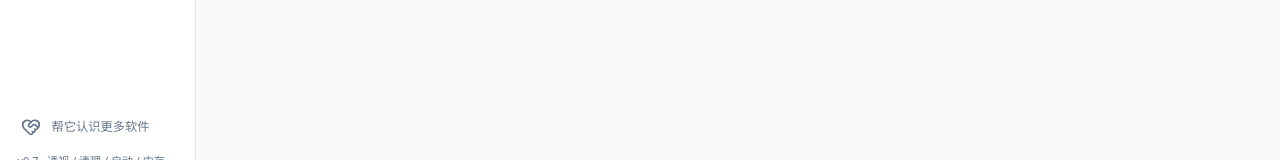
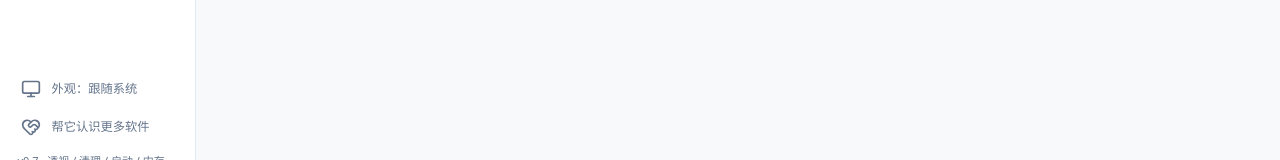
Before and after one commit to YGTQ3/disk-butler, a React (Vite) app: page / in a window 1280 px wide. Shown: the part 580-740 px from the top of the page. Built offline with nearby package versions, Linux system fonts and the light colour scheme.

Commit message:
feat(dev): 外观手动切换按钮（三态：跟随系统/浅色/深色，持久化；html[data-theme] 覆盖系统偏好）

```diff
--- a/src/App.tsx
+++ b/src/App.tsx
@@ -6,6 +6,7 @@ import Startup from "./pages/Startup";
 import MemoryCheck from "./pages/MemoryCheck";
 import BloatwareCheck from "./pages/BloatwareCheck";
 import ContributeModal from "./components/ContributeModal";
+import ThemeToggle from "./components/ThemeToggle";
 
 type PageId = "insight" | "clean" | "startup" | "memory" | "bloatware";
 
@@ -90,6 +91,8 @@ function App() {
         </nav>
 
         <div className="mt-auto px-3 pb-2">
+          {/* 外观切换：跟随系统 / 浅色 / 深色 三态循环，选择持久化 */}
+          <ThemeToggle />
           {/* 社区贡献入口：本地生成报告，发不发由用户决定 */}
           <button
             onClick={() => setShowContribute(true)}
--- /dev/null
+++ b/src/components/ThemeToggle.tsx
@@ -0,0 +1,57 @@
+import { useState } from "react";
+import { Monitor, Sun, Moon } from "lucide-react";
+
+/** 主题三态：跟随系统 → 浅色 → 深色 → 循环切换，选择持久化（auto = 移除属性回退跟随系统） */
+type ThemeMode = "auto" | "light" | "dark";
+
+const MODES: ThemeMode[] = ["auto", "light", "dark"];
+
+const MODE_META: Record<ThemeMode, { label: string; icon: React.ReactNode }> = {
+  auto: { label: "外观：跟随系统", icon: <Monitor size={20} /> },
+  light: { label: "外观：浅色", icon: <Sun size={20} /> },
+  dark: { label: "外观：深色", icon: <Moon size={20} /> },
+};
+
+function readStored(): ThemeMode {
+  try {
+    const v = localStorage.getItem("diskbutler-theme");
+    if (v === "light" || v === "dark") return v;
+  } catch {
+    /* 忽略 */
+  }
+  return "auto";
+}
+
+export default function ThemeToggle() {
+  const [mode, setMode] = useState<ThemeMode>(readStored);
+
+  function cycle() {
+    const next = MODES[(MODES.indexOf(mode) + 1) % MODES.length];
+    setMode(next);
+    try {
+      if (next === "auto") {
+        localStorage.removeItem("diskbutler-theme");
+        delete document.documentElement.dataset.theme; // 回退到跟随系统
+      } else {
+        localStorage.setItem("diskbutler-theme", next);
+        document.documentElement.dataset.theme = next;
+      }
+    } catch {
+      /* 存储不可用时至少本次会话内切换生效 */
+      if (next === "auto") delete document.documentElement.dataset.theme;
+      else document.documentElement.dataset.theme = next;
+    }
+  }
+
+  const meta = MODE_META[mode];
+  return (
+    <button
+      onClick={cycle}
+      title="点击切换：跟随系统 → 浅色 → 深色"
+      className="flex w-full items-center gap-3 rounded-xl px-3 py-2.5 text-left text-sm text-[var(--color-text-secondary)] transition-colors hover:bg-[var(--color-bg)] hover:text-[var(--color-text-main)]"
+    >
+      {meta.icon}
+      <span className="flex-1">{meta.label}</span>
+    </button>
+  );
+}
--- a/src/main.tsx
+++ b/src/main.tsx
@@ -2,6 +2,16 @@ import React from "react";
 import ReactDOM from "react-dom/client";
 import App from "./App";
 import "./styles/tokens.css";
+
+// 主题偏好：渲染前先应用用户上次的手动选择（auto/未设置 = 跟随系统，不写属性）
+try {
+  const saved = localStorage.getItem("diskbutler-theme");
+  if (saved === "light" || saved === "dark") {
+    document.documentElement.dataset.theme = saved;
+  }
+} catch {
+  /* 读不到存储就跟随系统，不影响启动 */
+}
 
 ReactDOM.createRoot(document.getElementById("root") as HTMLElement).render(
   <React.StrictMode>
--- a/src/styles/tokens.css
+++ b/src/styles/tokens.css
@@ -83,10 +83,11 @@ body,
   user-select: none;
 }
 
-/* 暗色模式：跟随 Windows 系统主题（issue #5）。
+/* 主题（issue #5）：跟随 Windows 系统主题，用户也可手动锁定浅色/深色。
+   html[data-theme] 由 ThemeToggle 写入（auto 时移除属性回退到跟随系统）。
    Tailwind v4 的 utility 均引用 CSS 变量，这里统一翻转变量即整体换肤。 */
 @media (prefers-color-scheme: dark) {
-  :root {
+  :root:not([data-theme="light"]) {
     color-scheme: dark;
     /* 基础色 */
     --color-bg: #0f172a;
@@ -136,6 +137,49 @@ body,
   }
 }
 
+/* 手动锁定深色（不依赖系统主题）：与上方深色变量保持一致，改动时两处同步 */
+:root[data-theme="dark"] {
+  color-scheme: dark;
+  --color-bg: #0f172a;
+  --color-surface: #1e293b;
+  --color-primary: #2dd4bf;
+  --color-primary-dark: #14b8a6;
+  --color-primary-soft: #134e4a;
+  --color-text-main: #e2e8f0;
+  --color-text-secondary: #94a3b8;
+  --color-line: #334155;
+  --color-cat-other: #94a3b8;
+  --color-keep: #94a3b8;
+  --color-warn-bg: #451a03;
+  --color-warn-bg-strong: #78350f;
+  --color-warn-accent: #78350f;
+  --color-warn-border: #b45309;
+  --color-warn-icon: #fbbf24;
+  --color-warn-gradient: #f59e0b;
+  --color-warn-glow: rgba(251, 191, 36, 0.25);
+  --color-warn-text: #fde68a;
+  --color-warn-text-strong: #fcd34d;
+  --color-danger-bg: #450a0a;
+  --color-danger-bg-soft: #7f1d1d;
+  --color-danger-border: #b91c1c;
+  --color-danger: #ef4444;
+  --color-danger-dark: #dc2626;
+  --color-danger-text: #fecaca;
+  --color-good-bg: #064e3b;
+  --color-good-text: #6ee7b7;
+  --color-info-bg: #1e3a8a;
+  --color-info-text: #93c5fd;
+  --color-alert: #f87171;
+  --color-tag-bg: #334155;
+  --color-tag-text: #cbd5e1;
+  --color-tag-indigo-bg: #1e1b4b;
+  --color-tag-indigo-text: #a5b4fc;
+  --color-tag-cyan-bg: #083344;
+  --color-tag-cyan-text: #67e8f9;
+  --shadow-card: 0 1px 3px rgb(0 0 0 / 0.4), 0 8px 24px rgb(0 0 0 / 0.3);
+  --shadow-card-hover: 0 2px 6px rgb(0 0 0 / 0.5), 0 12px 32px rgb(0 0 0 / 0.4);
+}
+
 /* 全局滚动条：细且柔和 */
 ::-webkit-scrollbar {
   width: 8px;
```
